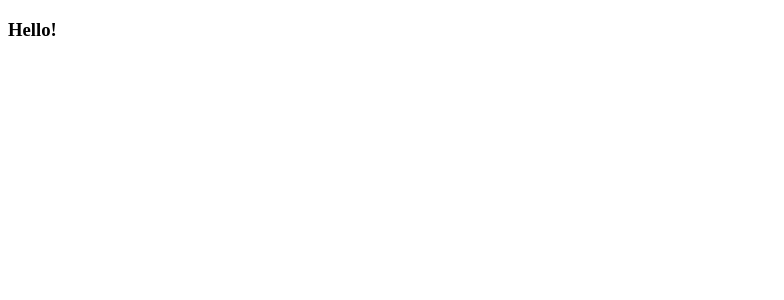
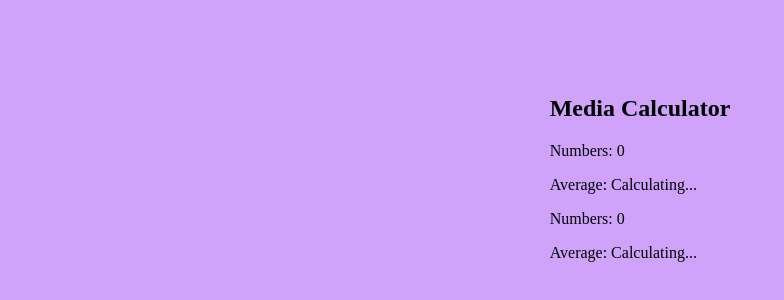
Before and after one commit to NataliaLM-26/testing-mat, an Angular app: page /Media in a window 1280 px wide. Before the commit this address led to /. Shown: the top 300 px of the page, without its empty margins (0-784 px from the left). Built offline with nearby package versions, Linux system fonts and the light colour scheme; no server answers.

Commit message:
culminación de main #21

```diff
--- a/src/app/app-routing.module.ts
+++ b/src/app/app-routing.module.ts
@@ -1,7 +1,18 @@
 import { NgModule } from '@angular/core';
 import { RouterModule, Routes } from '@angular/router';
+import { MainComponent } from './main/main.component';
+import { MediaComponent } from './media/media.component';
+import { StddevComponent } from './stddev/stddev.component';
+import { LinearRegressionComponent } from './linear-regression/linear-regression.component';
+import { SimpsonComponent } from './simpson/simpson.component';
 
-const routes: Routes = [];
+const routes: Routes = [
+  {path: '', component: MainComponent},
+  {path: 'Media', component: MediaComponent},
+  {path: 'Std', component: StddevComponent},
+  {path: 'Regression', component: LinearRegressionComponent},
+  {path: 'Simpson', component: SimpsonComponent}
+];
 
 @NgModule({
   imports: [RouterModule.forRoot(routes)],
--- a/src/app/app.component.html
+++ b/src/app/app.component.html
@@ -1 +1,2 @@
-<h3>Hello!</h3>
+<router-outlet></router-outlet>
+<!-- <app-main></app-main> -->
--- a/src/app/app.component.ts
+++ b/src/app/app.component.ts
@@ -6,5 +6,5 @@ import { Component } from '@angular/core';
   styleUrls: ['./app.component.css']
 })
 export class AppComponent {
-  /* title = 'testing'; */
+  title = 'testing';
 }
--- a/src/app/main/main.component.css
+++ b/src/app/main/main.component.css
@@ -0,0 +1,24 @@
+body{
+    display: flex;
+    flex-direction: column;
+    justify-content: center;
+    align-items: center;
+    background-color: rgb(192, 125, 255);
+    border-radius: 10px;
+    width: 100vh;
+    height: 70vh;
+}
+
+.botones{
+    display: flex;
+    flex-direction: column;
+    justify-content: center;
+    align-items: center;
+    line-height: 2rem;
+}
+
+button{
+    border-radius: 5px;
+    height: 2.5rem;
+    border: none;
+}
--- a/src/app/main/main.component.html
+++ b/src/app/main/main.component.html
@@ -1 +1,25 @@
-<p>main works!</p>
+<!DOCTYPE html>
+<html lang="en">
+<head>
+    <meta charset="UTF-8">
+    <meta name="viewport" content="width=device-width, initial-scale=1.0">
+    <link rel="stylesheet" href="/src/app/main/main.component.css">
+    <title>ProCalculator</title>
+</head>
+<body>
+    <h1>Operations</h1><br>
+    <div class="botones">
+            <button routerLink="/Media">
+                Mean & Standar Desviation
+            </button>
+            <br>
+            <button routerLink="/Regression">
+                Linear regression & correlation
+            </button>
+            <br>
+            <button routerLink="/Simpson">
+                Simpson's Rule & T-Distribution
+            </button>
+    </div>
+</body>
+</html>
--- a/src/app/media/media.component.html
+++ b/src/app/media/media.component.html
@@ -1,7 +1,17 @@
+<!DOCTYPE html>
+<html lang="en">
+<head>
+    <meta charset="UTF-8">
+    <meta name="viewport" content="width=device-width, initial-scale=1.0">
+    <title>Document</title>
+</head>
+<body>
+    <h2>Media Calculator</h2>
+    <p>Numbers: {{ data1 }}</p>
+    <p>Average: {{ mean  || 'Calculating...' }}</p>
 
-<h2>Media Calculator</h2>
-<p>Numbers: {{ data1 }}</p>
-<p>Average: {{ mean  || 'Calculating...' }}</p>
+    <p>Numbers: {{ data2 }}</p>
+    <p>Average: {{ mean  || 'Calculating...' }}</p>
 
-<p>Numbers: {{ data2 }}</p>
-<p>Average: {{ mean  || 'Calculating...' }}</p>
+</body>
+</html>
--- a/src/app/media/media.component.ts
+++ b/src/app/media/media.component.ts
@@ -29,9 +29,8 @@ export class MediaComponent implements OnInit {
     }else{
       if(option==2){
         return this.data2;
-      }else{
-        return [];
       }
+      return [];
     }
   }
 
--- a/src/app/simpson/simpson.component.html
+++ b/src/app/simpson/simpson.component.html
@@ -1 +1,2 @@
 <p>simpson works!</p>
+<h1>hola</h1>
--- a/src/app/stddev/stddev.component.html
+++ b/src/app/stddev/stddev.component.html
@@ -1,2 +1,5 @@
-<p>stddev works!</p>
+<!-- <p>stddev works!</p>
 <p>Desviación Estándar Calculada: {{ desviacion }}</p>
+   -->
+
+   <h1>std dev</h1>
--- a/src/styles.css
+++ b/src/styles.css
@@ -1 +1,9 @@
 /* You can add global styles to this file, and also import other style files */
+html{
+    background-color: rgb(208, 163, 251);
+    display: flex;
+    flex-direction: column;
+    justify-content: center;
+    align-items: center;
+    padding-top: 4%;
+}
```
